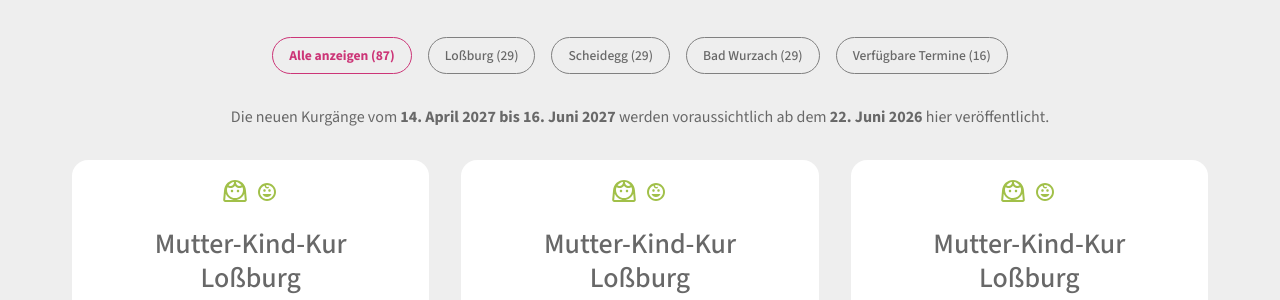
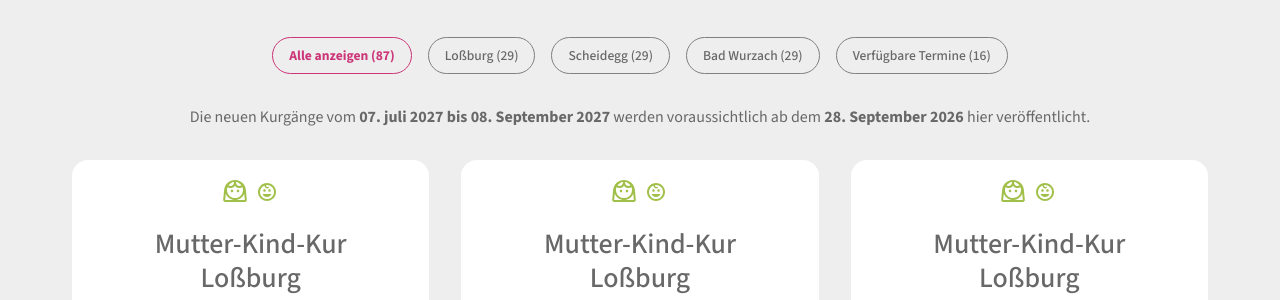
Before and after one commit to enaaacode/muettergenesung-kur, a Jekyll site: the page built from kurtermine.html, in a window 1280 px wide and 900 px high. Shown: the part 165-465 px from the top of the window. Built offline with Jekyll 4.4.1, drawn with Linux system fonts in a browser that asks for light colours; nearby versions of some CDN libraries.

Commit message:
Update kurtermine_hinweis.yml

```diff
--- a/_data/kurtermine_hinweis.yml
+++ b/_data/kurtermine_hinweis.yml
@@ -1,4 +1,4 @@
 # Die neuen Kurgänge vom [zeitraum] werden voraussichtlich ab dem [datum] hier veröffentlicht.
 
-zeitraum: "14. April 2027 bis 16. Juni 2027"
-datum: "22. Juni 2026"
+zeitraum: "07. juli 2027 bis 08. September 2027"
+datum: "28. September 2026"
```
